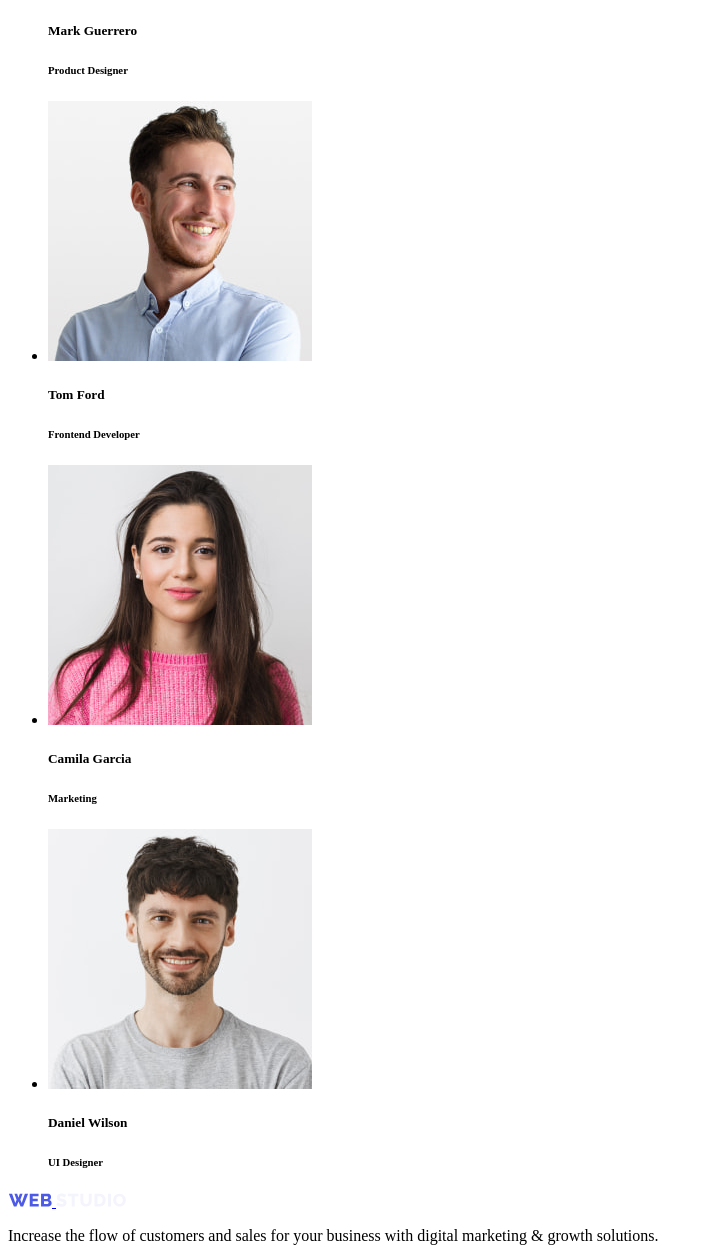
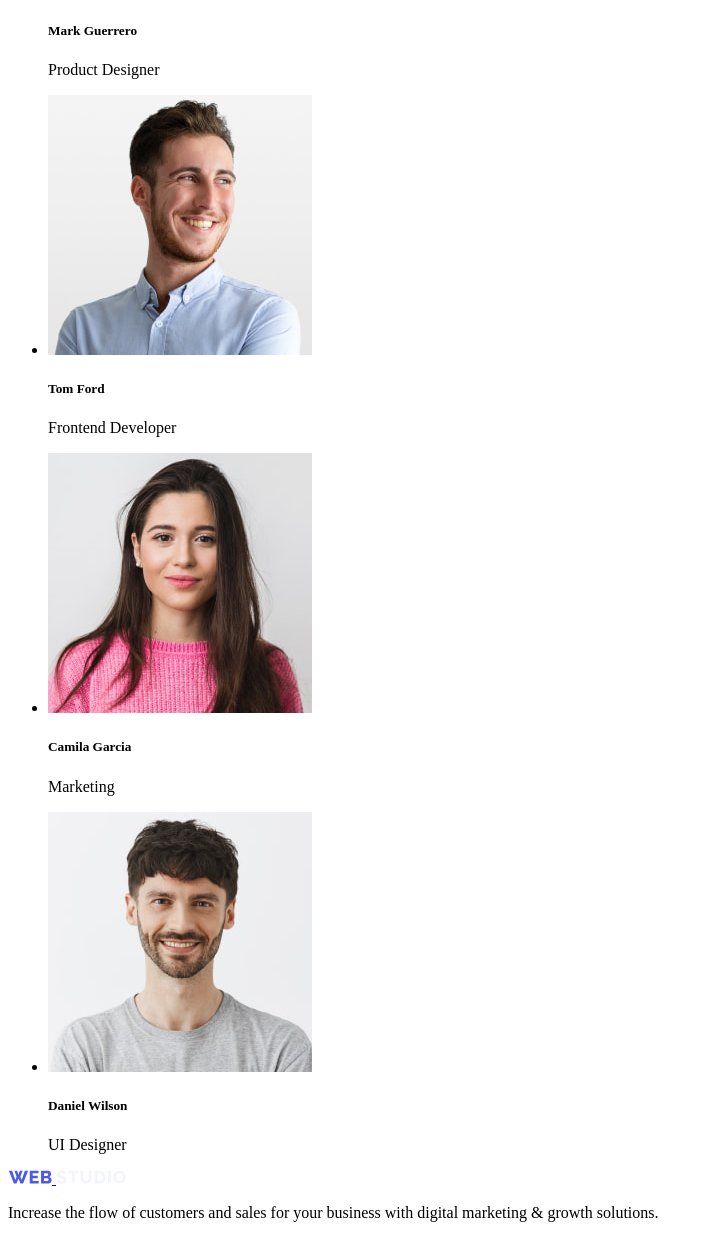
Before and after one commit to Vitalii-Kachan/goit-markup-hw-01, a plain HTML site: page index.html in a window 1280 px wide. Shown: the part 1980-3228 px from the top of the page, without its empty margins (0-713 px from the left). Drawn offline with Linux system fonts and the light colour scheme.

Commit message:
develop changes on p

```diff
--- a/index.html
+++ b/index.html
@@ -12,7 +12,6 @@
     <link rel="stylesheet" href="./css/styles.css" />
     <title>Document</title>
   </head>
-
   <body>
     <!--Top Line -->
     <header>
@@ -117,7 +116,7 @@
               height="260"
             />
             <h5>Mark Guerrero</h5>
-            <h6>Product Designer</h6>
+            <p>Product Designer</p>
           </li>
           <li>
             <img
@@ -127,7 +126,7 @@
               height="260"
             />
             <h5>Tom Ford</h5>
-            <h6>Frontend Developer</h6>
+            <P>Frontend Developer</P>
           </li>
           <li>
             <img
@@ -137,7 +136,7 @@
               height="260"
             />
             <h5>Camila Garcia</h5>
-            <h6>Marketing</h6>
+            <p>Marketing</p>
           </li>
           <li>
             <img
@@ -147,13 +146,13 @@
               height="260"
             />
             <h5>Daniel Wilson</h5>
-            <h6>UI Designer</h6>
+            <p>UI Designer</p>
           </li>
         </ul>
       </section>
     </main>
     <footer>
-        <a href="/"
+      <a href="/"
         ><img src="./images/buttons/Web.svg" alt="WEB" />
         <img src="./images/buttons/Studio.svg" alt="STUDIO"
       /></a>
```
